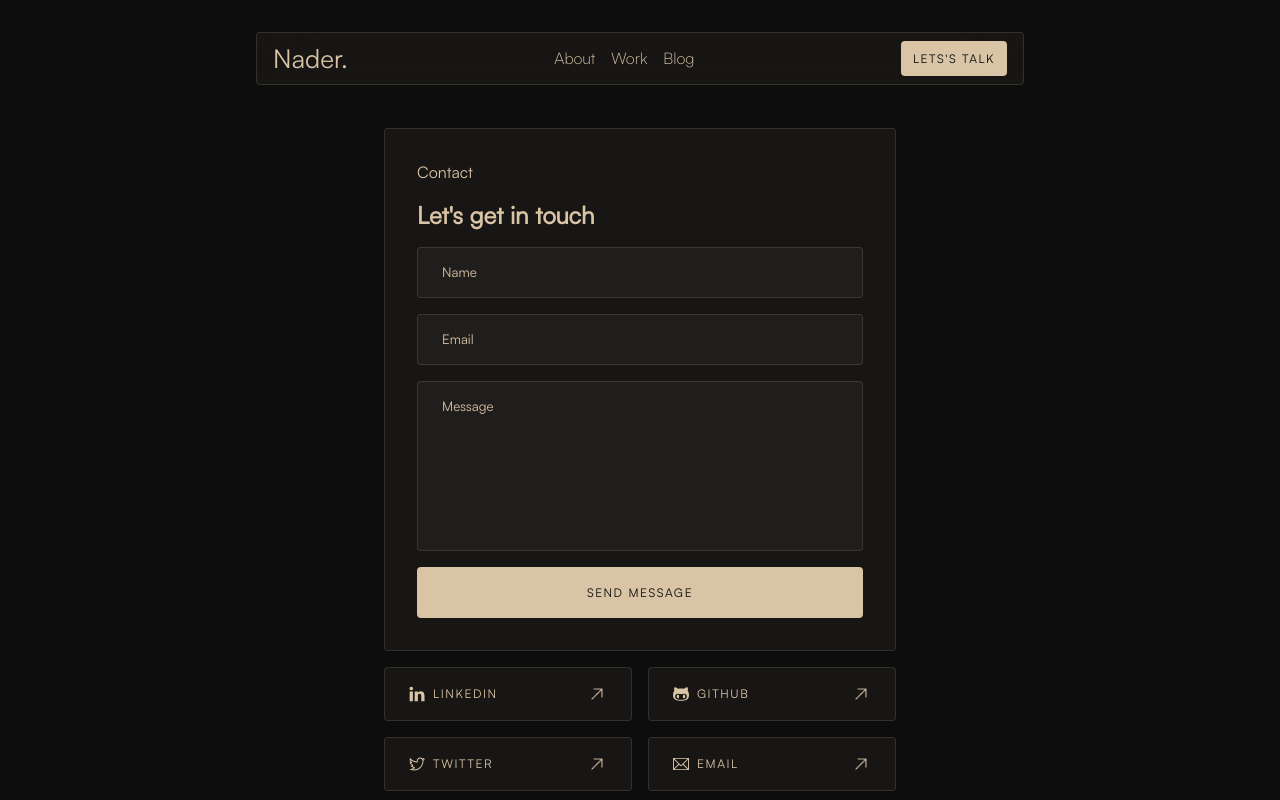
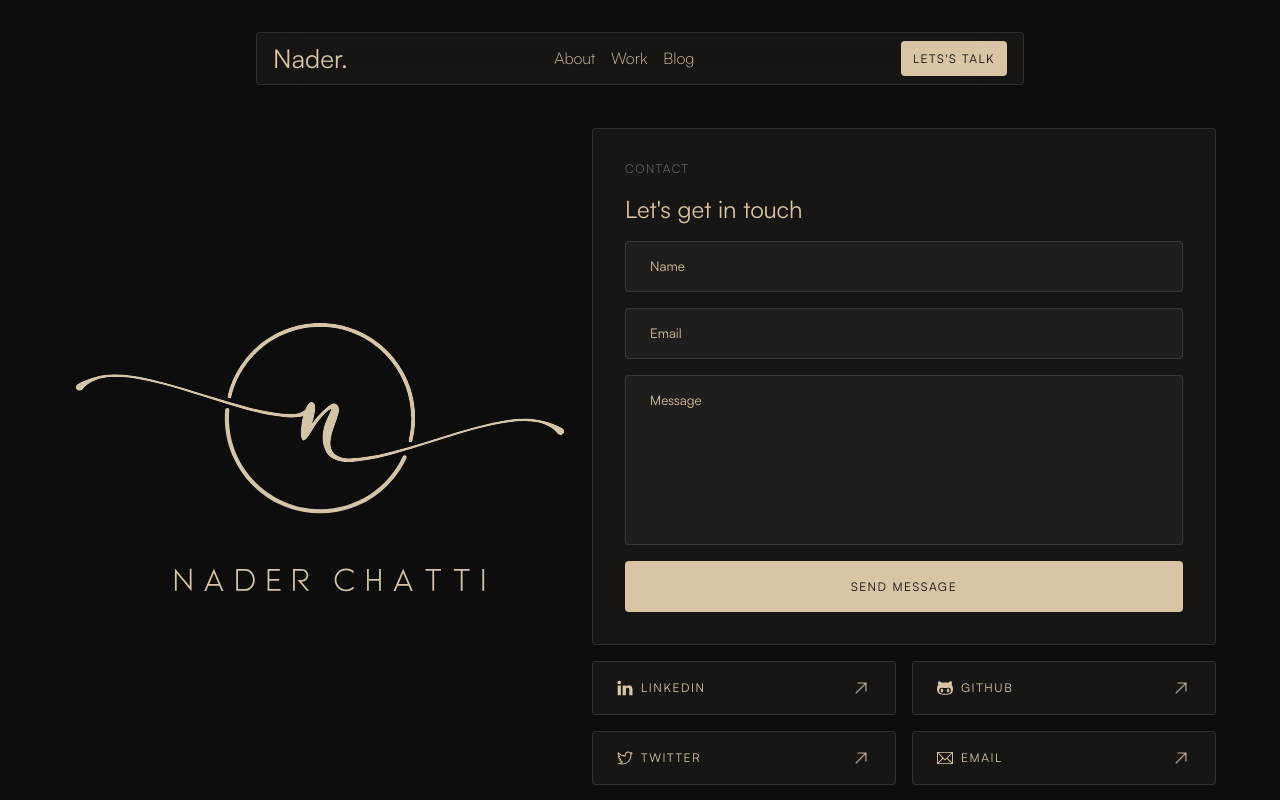
Before and after one commit to naderchatti/portfolio, a Next.js app: page /contact in a window 1280 px wide. Shown: the top 800 px of the page. Built offline with nearby package versions, Linux system fonts and the light colour scheme.

Commit message:
updating contact page

```diff
--- a/src/app/contact/Contact.module.css
+++ b/src/app/contact/Contact.module.css
@@ -6,12 +6,26 @@
 .contactWrapper {
     display: flex;
     flex-direction: column;
+    align-items: center;
     gap: 1rem;
     width: 90%;
     margin: 0 auto;
 }
 
+.contactSection {
+    display: flex;
+    flex-direction: column;
+    gap: 1rem;
+}
+
+.logo {
+    width: 90vw;
+    height: 90vw;
+    margin: 0 auto;
+}
+
 .contactCard {
+    width: 100%;
     display: flex;
     flex-direction: column;
     gap: 1rem;
@@ -21,7 +35,23 @@
     border-radius: 0.25rem;
 }
 
+.subtitle {
+    font-family: 'Satoshi Light';
+    font-size: 0.75rem;
+    letter-spacing: 0.1rem;
+    text-transform: uppercase;
+    font-weight: 100;
+    color: var(--default-text-color-muted);
+}
+
+.title {
+    font-size: 1.5rem;
+    font-weight: 100;
+    color: var(--default-text-color);
+}
+
 .socials {
+    width: 100%;
     display: grid;
     grid-template-columns: repeat(2, 1fr);
     gap: 1rem;
@@ -54,8 +84,20 @@
 }
 
 @media (min-width: 768px) {
+    .contactSection {
+        flex-direction: row;
+        align-items: center;
+        width: 90vw;
+        margin: 0 auto;
+        /* padding-inline: 6rem; */
+    }
+
+    .logo {
+        width: 40vw;
+        height: 40vw;
+    }
+
     .contactWrapper {
-        width: 40%;
-        margin: 0 auto;
+        margin: 0;
     }
 }
--- a/src/app/contact/page.tsx
+++ b/src/app/contact/page.tsx
@@ -32,7 +32,14 @@ const Contact = () => {
 
   return (
     <div className={styles.wrapper}>
-      <section>
+      <section className={styles.contactSection}>
+        <Image
+          src="/images/N-Logo.svg"
+          alt="N-Logo"
+          width={500}
+          height={500}
+          className={styles.logo}
+        />
         <div className={styles.contactWrapper}>
           <form onSubmit={handleSubmit} className={styles.contactCard}>
             <span className={styles.subtitle}>Contact</span>
```
